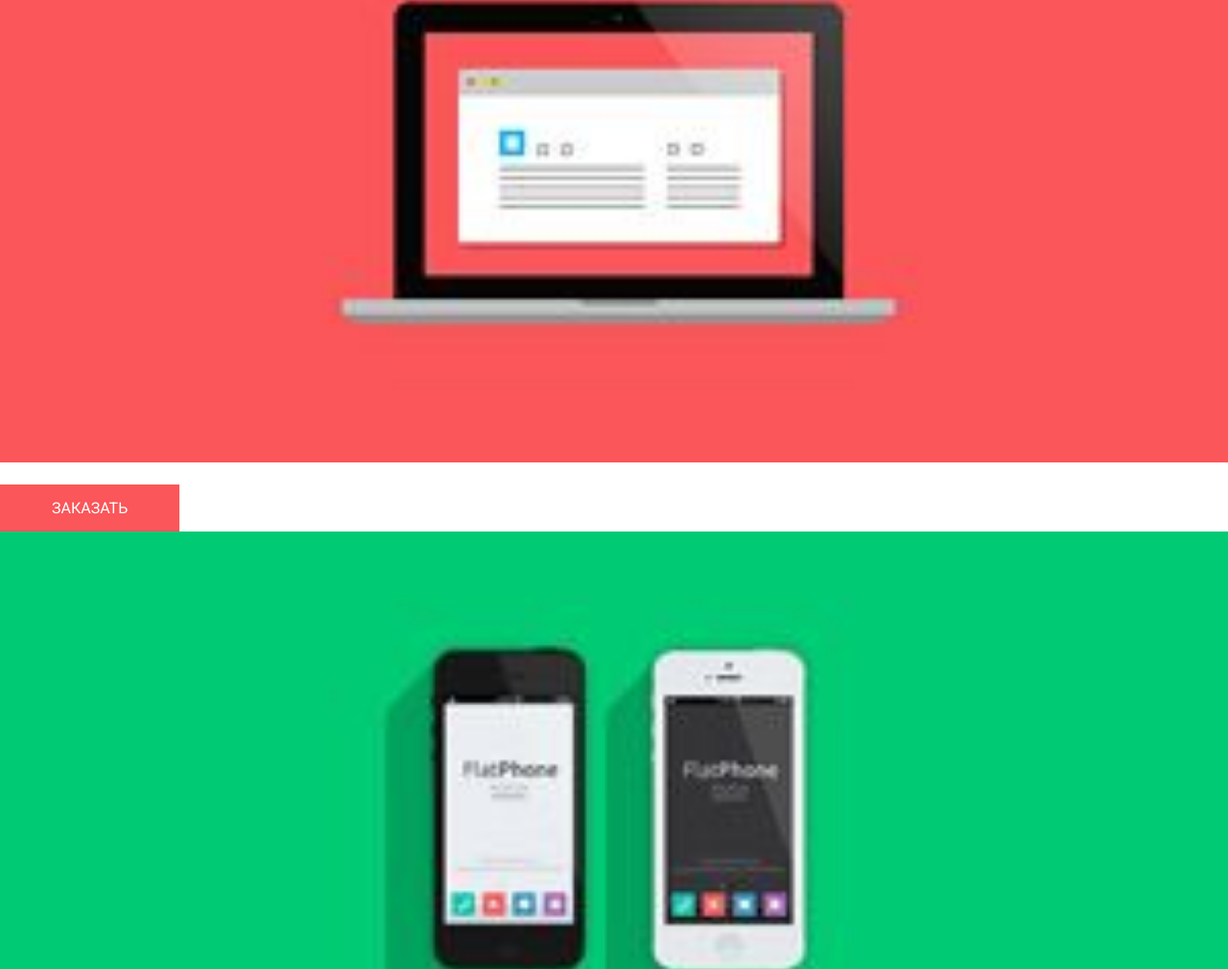
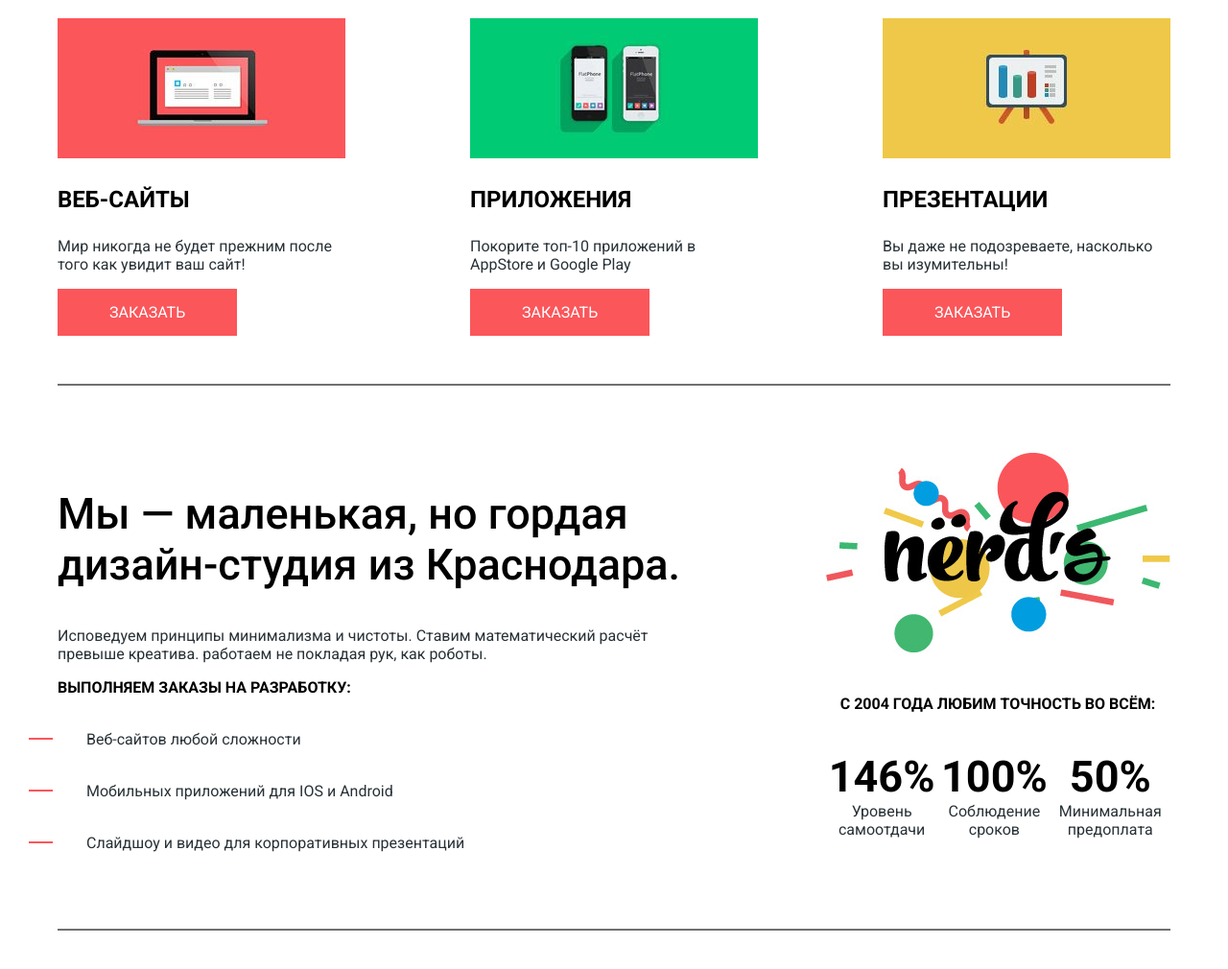
Before and after one commit to SatanovskA/666, a plain HTML site: page index.html in a window 1280 px wide. Shown: the part 730-1740 px from the top of the page at 96% size. Drawn offline with Linux system fonts and the light colour scheme.

Commit message:
почти готово

```diff
--- a/index.html
+++ b/index.html
@@ -36,35 +36,39 @@
         </div>
     </header>
     <main>
-        <section class="skills">
+        <section class="skills container">
             <ul class="skills-list">
                 <li class="skills-list__item">
                     <div class="skill-img"><img src="img/illustration-1.jpg.jpg" alt=""></div>
                     <div class="skill-desk">
-                        <h3 class="skills-h3"></h3>
-                        <p class="skills-p"></p>
+                        <h3 class="skills-h3">ВЕБ-САЙТЫ</h3>
+                        <p class="skills-p">Мир никогда не будет прежним
+                            после того как увидит ваш
+                            сайт!</p>
                         <a href="" class="btn">Заказать</a>
                     </div>
                 </li>
                 <li class="skills-list__item">
                     <div class="skill-img"><img src="img/illustration-2.jpg.jpg" alt=""></div>
                     <div class="skill-desk">
-                        <h3 class="skills-h3"></h3>
-                        <p class="skills-p"></p>
+                        <h3 class="skills-h3">ПРИЛОЖЕНИЯ</h3>
+                        <p class="skills-p">Покорите топ-10 приложений в
+                            AppStore и Google Play</p>
                         <a href="" class="btn">Заказать</a>
                     </div>
                 </li>
                 <li class="skills-list__item">
                     <div class="skill-img"><img src="img/illustration-3.jpg.jpg" alt=""></div>
                     <div class="skill-desk">
-                        <h3 class="skills-h3"></h3>
-                        <p class="skills-p"></p>
+                        <h3 class="skills-h3">ПРЕЗЕНТАЦИИ</h3>
+                        <p class="skills-p">Вы даже не подозреваете,
+                            насколько вы изумительны!</p>
                         <a href="" class="btn">Заказать</a>
                     </div>
                 </li>
             </ul>
         </section>
-        <section class="studio">
+        <section class="studio container">
             <div class="about-us">
                 <div class="about-us-left">
                     <h1>Мы — маленькая, но гордая
@@ -119,7 +123,9 @@
             <span class="tel">тел. +7 (812) 666-19-98</span>
             <a class="btn" href="#">Напишите нам</a>
             </div>
-            <img src="img/map-marker.png.png" alt="">
+            <div class="marker-box">
+                <img src="img/map-marker.png.png" alt="жопа">
+            </div>
         </section>
         <footer>
             <div class="social-media">
--- a/style.css
+++ b/style.css
@@ -16,7 +16,7 @@ body {
     font-family: 'Roboto', Arial, sans-serif;
 }
 
-ul,li{
+ul,li {
     list-style: none;
 }
 
@@ -30,12 +30,12 @@ ul,li{
     padding-top: 50px;
 }
 
-img{
+img {
     width: 100%;
     height: auto;
 }
 
-.header-logo{
+.header-logo {
     width: 160px;
     height: 65px;
 }
@@ -45,7 +45,7 @@ img{
     justify-content: space-between;
 }
 
-.main-nav__list{
+.main-nav__list {
     display: flex;
     justify-content: space-between;
     align-items: center;
@@ -64,13 +64,14 @@ img{
     align-items: center;
 }
 
-.header-slider{
+.header-slider {
     display: flex;
 }
 
-.slider-description{
+.slider-description {
     width: 415px;
     padding-top: 72px;
+    padding-bottom: 80px;
 }
 .slider-description h3 {
     font-size: 55px;
@@ -83,6 +84,132 @@ img{
     margin-bottom: 40px;
 }
 
-.slider-img {
+.slider-img img {
+    vertical-align: bottom;
+}
+.slider-img{
+    display: flex;
+}
+
+.skills-list__item {
+   width: 300px;
+}
+
+.skills-list {
+    display: flex;
+    justify-content: space-between;
+    margin-bottom: 50px;
+}
+
+.skills {
+    padding-top: 80px;
+    border-bottom: 2px solid #707070;
+    box-sizing: border-box;
+}
+
+.skills-p{
+    color: #283136;
 
 }
+
+.skills-h3{
+    text-transform: uppercase;
+    font-weight: bold;
+    font-size: 24px;
+    line-height: 30px;
+}
+
+.about-us{
+    display: flex;
+    justify-content: space-between;
+    padding-top: 70px;
+
+}
+
+.about-us-left {
+    width: 660px;
+}
+
+.about-us-left h1 {
+    font-size: 45px;
+    font-weight: 500;
+}
+
+.about-us-desc {
+    font-size: 16px;
+    color: #283136;
+}
+
+.about-us-left h3 {
+    font-size: 16px;
+    text-transform: uppercase;
+    font-weight: 600;
+}
+
+.about-us-left ul {
+    padding-left: 30px;
+    color: #283136;
+}
+
+.about-us-left li{
+    margin-top: 35px;
+    position: relative;
+}
+
+.about-us-left li::before{
+    content: "";
+    position: absolute;
+    width: 25px;
+    height: 2px;
+    background-color: #fb565a;
+    top: 8.5px;
+    left: -60px;
+}
+
+.about-us-right h3{
+    font-size: 16px;
+    font-weight: 600;
+    text-transform: uppercase;
+    margin: 40px 0;
+}
+
+.about-us-right{
+    width: 360px;
+    text-align: center;
+}
+
+.pref-list{
+    display: flex;
+    justify-content: space-between;
+}
+
+.pref-list b{
+    font-size: 45px;
+}
+
+.pref-list span {
+    font-size: 16px;
+    color:#283136;
+}
+
+.about-us {
+    padding-bottom: 80px;
+    border-bottom: 2px solid #707070;
+}
+.partners {
+    display: flex;
+    justify-content: space-around;
+    opacity: 0.2;
+    padding-top: 45px;
+}
+
+.contacts {
+    min-height: 415px;
+    background-image: url(img/Map.jpg.jpg);
+    background-repeat: no-repeat;
+    background-size: cover;
+}
+
+.marker-box {
+    width: 231px;
+}
```
